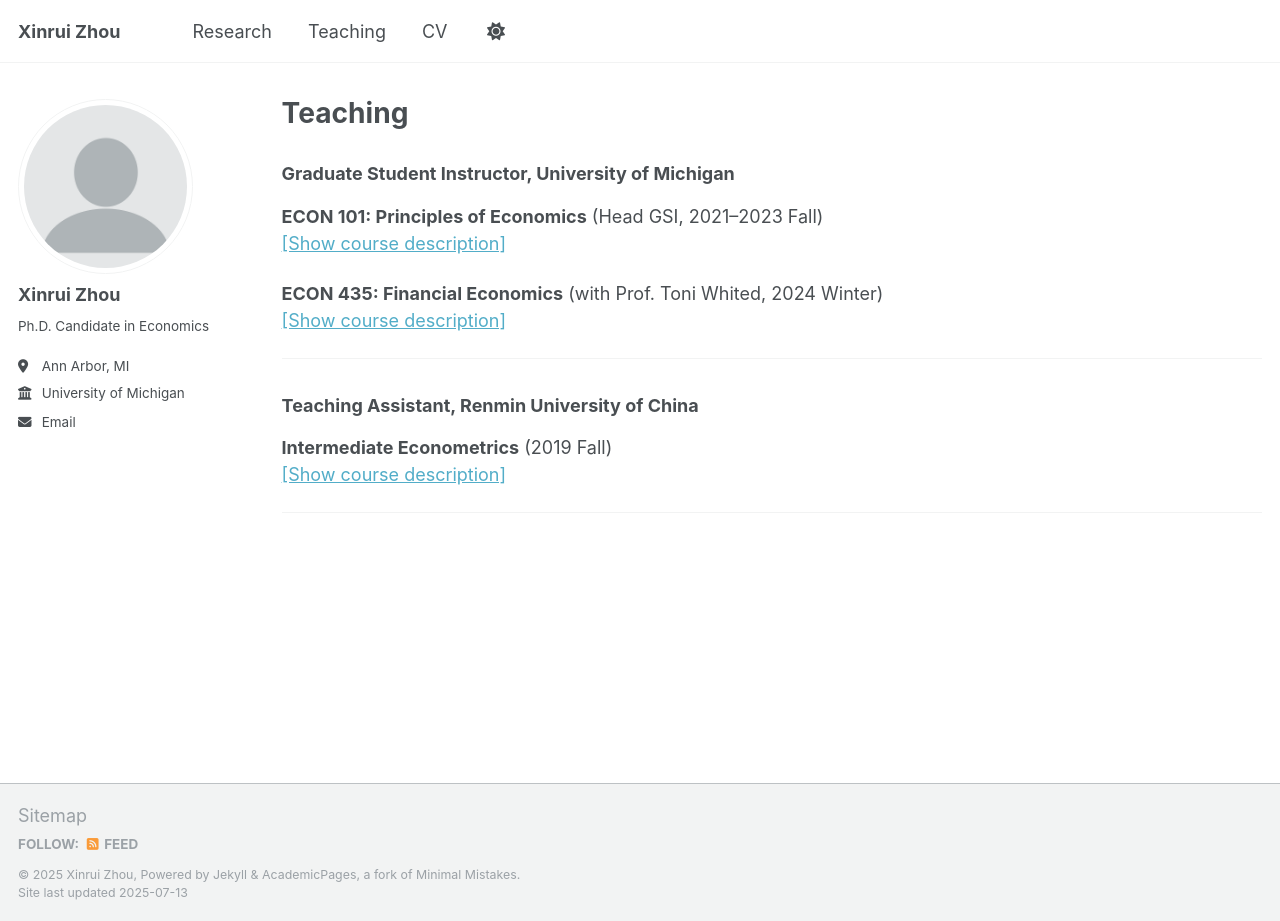
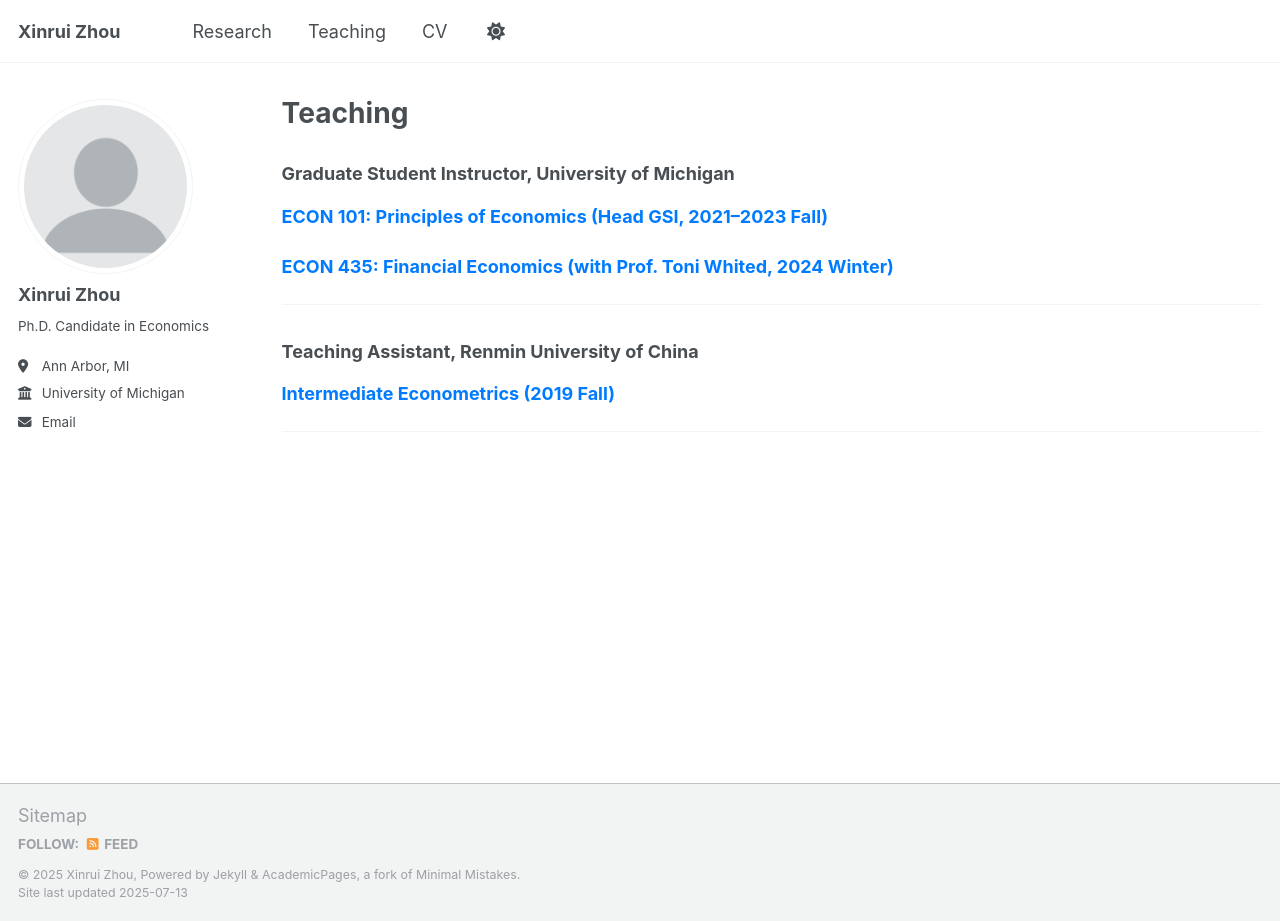
Before and after one commit to xruizhou/xruizhou.github.io, a Jekyll site: the page built from _pages/teaching.md, in a window 1280 px wide and 921 px high. Built offline with Jekyll 4.4.1, drawn with Linux system fonts in a browser that asks for light colours; a script that is not in the unit is left out.

Commit message:
Update teaching.md

```diff
--- a/_pages/teaching.md
+++ b/_pages/teaching.md
@@ -7,26 +7,29 @@ author_profile: true
 
 ### Graduate Student Instructor, University of Michigan
 
-**ECON 101: Principles of Economics** (Head GSI, 2021–2023 Fall)
-<a href="javascript:void(0);" onclick="toggleContent('econ101')">[Show course description]</a>
-<div id="econ101" style="display:none; margin-top:0.5em;">
-  Introductory economics course covering microeconomic fundamentals (how markets function, where markets fail, the distribution of income and wealth, the public sector, international trade). Responsibilities included running discussion sections, designing problem sets and exams, and communicating students and instructors.
+<a href="javascript:void(0);" onclick="toggleContent('econ101')" style="font-weight:bold; color:#007bff; text-decoration:none;">
+ECON 101: Principles of Economics (Head GSI, 2021–2023 Fall)
+</a>
+<div id="econ101" style="display:none; margin: 0.5em 0 1em 1em;">
+Introductory economics course covering microeconomic fundamentals (how markets function, where markets fail, the distribution of income and wealth, the public sector, international trade). Responsibilities included running discussion sections, designing problem sets and exams, and bridging communication between students and instructors.
 </div>
 
-**ECON 435: Financial Economics** (with Prof. Toni Whited, 2024 Winter)
-<a href="javascript:void(0);" onclick="toggleContent('econ435')">[Show course description]</a>
-<div id="econ435" style="display:none; margin-top:0.5em;">
-  Upper-level undergraduate course on asset pricing, portfolio theory, and financial markets. Led review sessions and assisted with exam preparation.
+<a href="javascript:void(0);" onclick="toggleContent('econ435')" style="font-weight:bold; color:#007bff; text-decoration:none;">
+ECON 435: Financial Economics (with Prof. Toni Whited, 2024 Winter)
+</a>
+<div id="econ435" style="display:none; margin: 0.5em 0 1em 1em;">
+Upper-level undergraduate course on the economic analysis of financial markets and financial decision making. Asset pricing theory, net present value, arbitrage strategies, portfolio management, and financial market behavior. Case studies of current policy. Led review sessions and assisted with exam preparation.
 </div>
 
 ---
 
 ### Teaching Assistant, Renmin University of China
 
-**Intermediate Econometrics** (2019 Fall)
-<a href="javascript:void(0);" onclick="toggleContent('econmetrics')">[Show course description]</a>
-<div id="econmetrics" style="display:none; margin-top:0.5em;">
-  Undergraduate econometrics course covering linear regression, inference, and applications using Stata.
+<a href="javascript:void(0);" onclick="toggleContent('econmetrics')" style="font-weight:bold; color:#007bff; text-decoration:none;">
+Intermediate Econometrics (2019 Fall)
+</a>
+<div id="econmetrics" style="display:none; margin: 0.5em 0 1em 1em;">
+Undergraduate econometrics course covering linear regression, inference, and applications using Stata.
 </div>
 
 ---
```
Also changed, not shown: other parts of _pages/teaching.md (+1 -5 lines).
